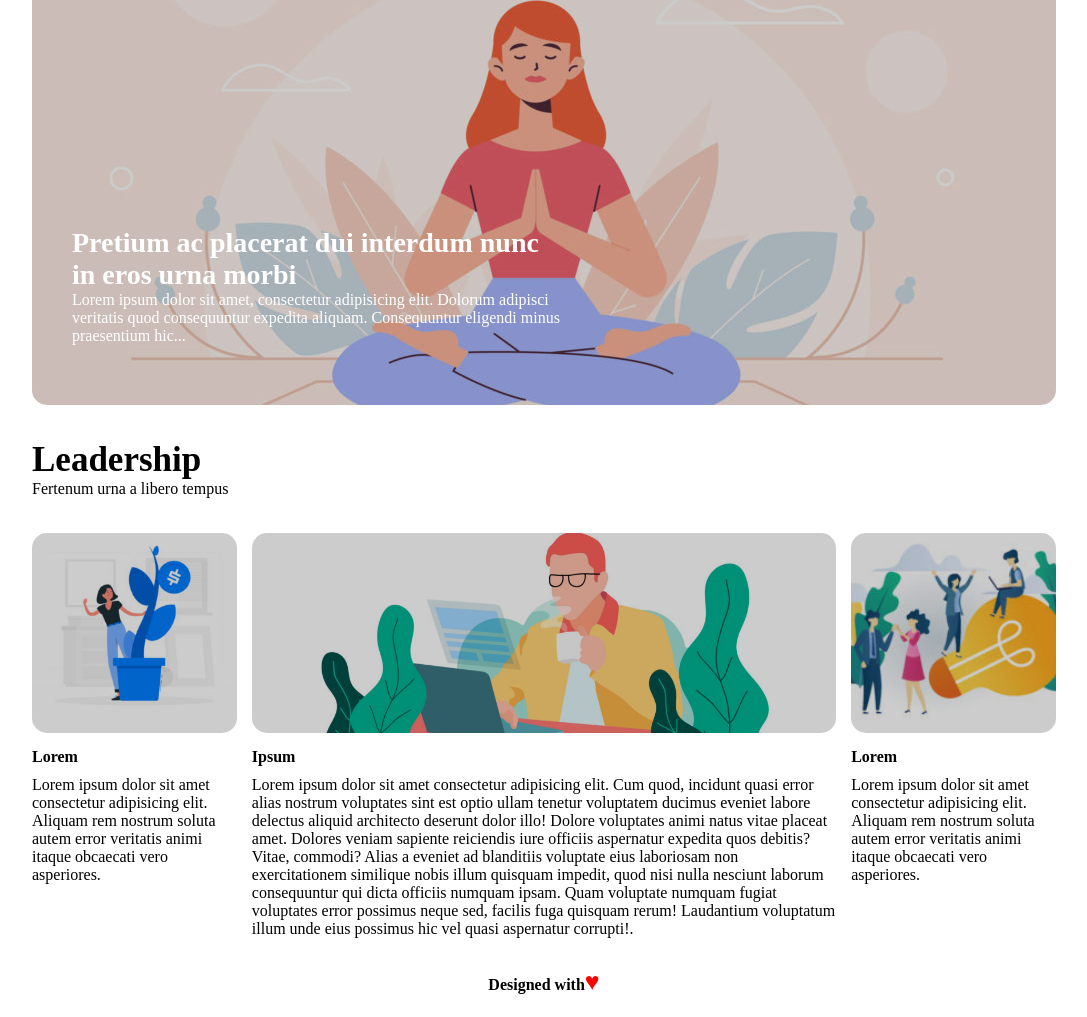
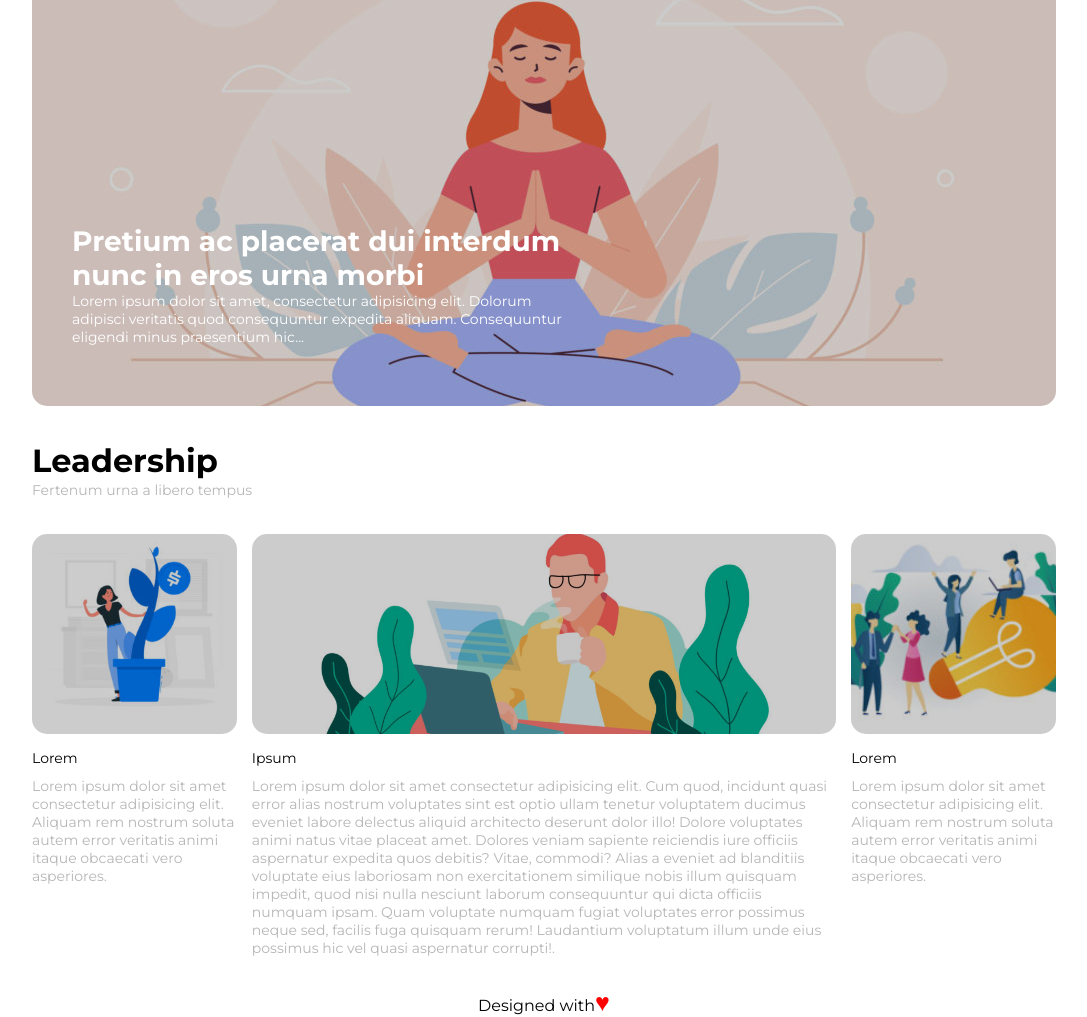
Before and after one commit to alemica97/htmlcss-wp, a plain HTML site: page index.html in a window 1280 px wide. Shown: the part 204-1221 px from the top of the page, without its empty margins (96-1183 px from the left). Before the commit the page ends 1200 px from the top, so only its background shows below. Drawn offline with Linux system fonts and the light colour scheme.

Commit message:
ho sistemato il font e l'hover dei link nella nav bar

```diff
--- a/index.html
+++ b/index.html
@@ -4,6 +4,9 @@
     <meta charset="UTF-8">
     <meta http-equiv="X-UA-Compatible" content="IE=edge">
     <meta name="viewport" content="width=device-width, initial-scale=1.0">
+    <link rel="preconnect" href="https://fonts.googleapis.com">
+    <link rel="preconnect" href="https://fonts.gstatic.com" crossorigin>
+    <link href="https://fonts.googleapis.com/css2?family=Montserrat:ital,wght@0,100;0,200;0,300;0,400;0,500;0,600;0,700;0,800;0,900;1,100;1,200;1,300;1,400;1,500;1,600;1,700;1,800;1,900&display=swap" rel="stylesheet">
     <link rel="stylesheet" href="style.css">
     <title>Struttura-WP-Neori</title>
 </head>
@@ -56,7 +59,7 @@
                                 <img src="img/img-1.jpg">
                             </div>
                             <div class="module">
-                                <h4>Lorem</h4>
+                                <h6>Lorem</h6>
                                 <p>Lorem ipsum dolor sit amet consectetur adipisicing elit. Aliquam rem nostrum soluta autem error veritatis animi itaque obcaecati vero asperiores.</p>
                             </div>
                         </div>
@@ -65,7 +68,7 @@
                                 <img src="img/banner-2.jpg">
                             </div>
                             <div class="module">
-                                <h4>Ipsum</h4>
+                                <h6>Ipsum</h6>
                                 <p>Lorem ipsum dolor sit amet consectetur adipisicing elit. Cum quod, incidunt quasi error alias nostrum voluptates sint est optio ullam tenetur voluptatem ducimus eveniet labore delectus aliquid architecto deserunt dolor illo! Dolore voluptates animi natus vitae placeat amet. Dolores veniam sapiente reiciendis iure officiis aspernatur expedita quos debitis? Vitae, commodi? Alias a eveniet ad blanditiis voluptate eius laboriosam non exercitationem similique nobis illum quisquam impedit, quod nisi nulla nesciunt laborum consequuntur qui dicta officiis numquam ipsam. Quam voluptate numquam fugiat voluptates error possimus neque sed, facilis fuga quisquam rerum! Laudantium voluptatum illum unde eius possimus hic vel quasi aspernatur corrupti!.</p>
                             </div>
                         </div>
@@ -74,7 +77,7 @@
                                 <img src="img/img-3.jpg">
                             </div>
                             <div class="module">
-                                <h4>Lorem</h4>
+                                <h6>Lorem</h6>
                                 <p>Lorem ipsum dolor sit amet consectetur adipisicing elit. Aliquam rem nostrum soluta autem error veritatis animi itaque obcaecati vero asperiores.</p>
                             </div>
                         </div>
@@ -86,7 +89,7 @@
 
         <footer>
             <div class="container">
-                <strong>Designed with</strong><span id="hearts">&hearts;</span>
+                <span>Designed with</span><span id="hearts">&hearts;</span>
             </div>
         </footer>
 
--- a/style.css
+++ b/style.css
@@ -2,6 +2,7 @@
     margin: 0;
     padding: 0;
     box-sizing: border-box;
+    font-family: 'Montserrat', sans-serif;
 }
 
 .container{
@@ -14,22 +15,30 @@ img{
     height: 100%;
 }
 
+        /* HEADER */
 #logo{
     width: 150px;
     border-right: 1px solid rgb(182, 182, 182);
     padding-right: 15px;
 }
 
+           /* NAV */
+nav{
+    color: rgb(182, 182, 182);
+    padding: 25px 0;
+}
+
 a{
     text-decoration: none;
-    color: rgb(182, 182, 182);
+    color: currentColor;
     margin-right: 15px;
 }
 
-nav{
-    padding: 25px 0;
+a:hover {
+    color: rgb(221, 112, 221);
 }
 
+          /* Pre-Main */
 .container .banner{
     width: 100%;
     height: 450px;
@@ -66,14 +75,29 @@ nav{
     background-color: rgba(0, 0, 0, 0.2);
 }
 
+
+section{
+    padding-top: 15px;
+}
+
+       /* Main - Gestione layout colonne */
 .col > h1{
-    font-size: 35px;
+    font-size: 32px;
+    font-weight: 700;
+}
+
+.col > span{
+    color: rgb(182, 182, 182);
+}
+
+.module > p{
+    color: rgb(182, 182, 182);
 }
 
 .col.over{
     padding: 20px 0;
 }
-
+    /* Moduli colonne */
 .col .module-img{
     width: 100%;
     height: 200px;
@@ -92,27 +116,15 @@ nav{
     padding-top: 15px;
 }
 
-.module > h4{
+.module > h6{
+    font-size: 14px;
+    font-weight: 400;
     margin-bottom: 10px;
 }
 
-footer .container{
-    text-align: center;
+p, .col > span{
+    font-size: 14px;
 }
-
-#hearts{
-    color: red;
-    font-size: 25px;
-}
-
-header, footer{
-    padding-top: 15px;
-}
-
-section{
-    padding-top: 15px;
-}
-
 
 .row .col{
     float: left;
@@ -142,3 +154,17 @@ section{
 .row {
     margin-bottom: 15px;
 }
+
+        /* FOOTER */
+footer .container{
+    text-align: center;
+}
+
+#hearts{
+    color: red;
+    font-size: 25px;
+}
+
+header, footer{
+    padding-top: 15px;
+}
```
